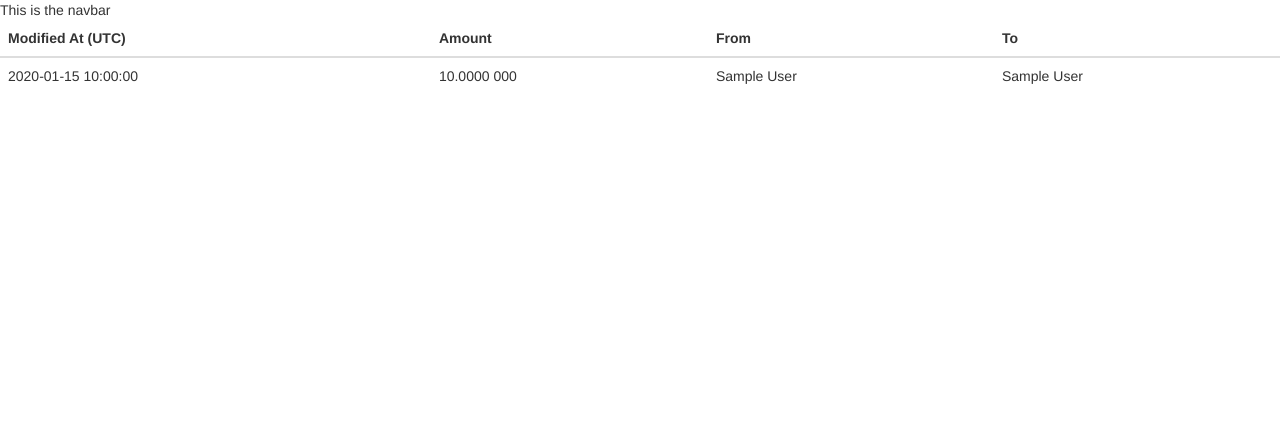
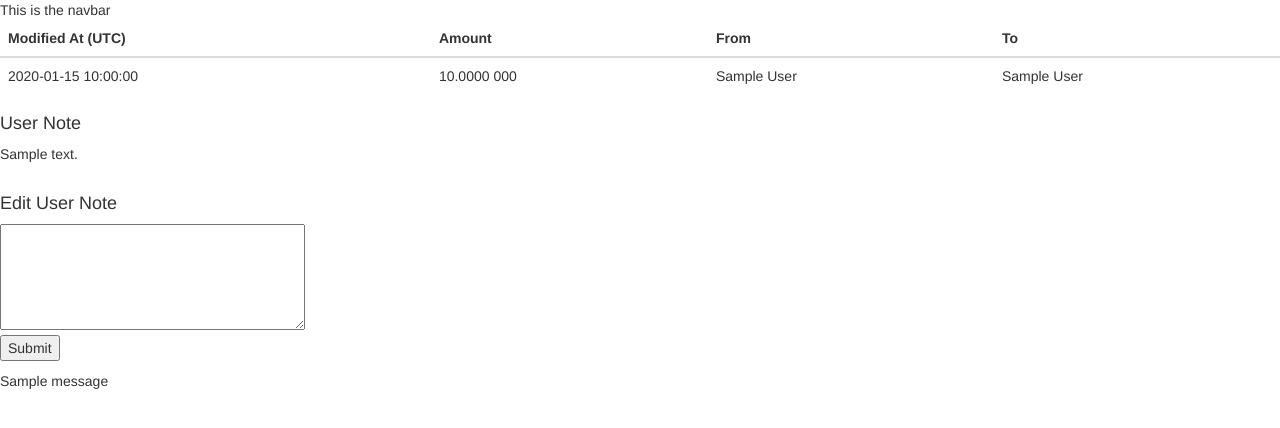
Before and after one commit to JessHatfield/Money_Movement_Viewer, a Flask app: page /view_money_movement/1 in a window 1280 px wide. Shown: the top 428 px of the page. Run offline with Flask 2, Linux system fonts and the light colour scheme; tables that the repository leaves empty hold one stand-in row (values such as "Sample post"); one stand-in notice (Sample message) is shown; some libraries are stand-ins or nearby versions.

Commit message:
Added basic view_money_movements template + route Added basic view_single_money_movement template + route

```diff
--- a/app/__init__.py
+++ b/app/__init__.py
@@ -19,7 +19,7 @@ def create_app(config_class=Config):
 
     register_extensions(app)
 
-    app.logger.setLevel(logging.INFO)
+    app.logger.setLevel(logging.DEBUG)
 
     app.register_blueprint(route_bp)
 
--- /dev/null
+++ b/app/forms.py
@@ -0,0 +1,8 @@
+from flask_wtf import FlaskForm
+from wtforms import StringField, SubmitField
+from wtforms.widgets import TextArea
+
+
+class MoneyMovementNote(FlaskForm):
+    user_note = StringField('User Note',widget=TextArea())
+    submit = SubmitField('Submit')
--- a/app/routes/routes.py
+++ b/app/routes/routes.py
@@ -1,7 +1,9 @@
+from app.forms import MoneyMovementNote
 from app.routes import bp
 # allows us to log messages via the logger instance attached to global app
-from flask import current_app, render_template
+from flask import current_app, render_template, flash
 from app.models import MoneyMovement
+from app.extensions import db
 
 
 # In production Nginx would capture URL/IP/Method
@@ -17,12 +19,37 @@ def view_all_money_movements():
     return render_template("view_money_movements.html", money_movements=money_movements)
 
 
-@bp.route('/view_money_movement/<movement_id>')
+@bp.route('/view_money_movement/<movement_id>', methods=['POST'])
+def edit_money_movement_note(movement_id):
+    user_note_form = MoneyMovementNote()
+
+    if user_note_form.validate_on_submit():
+        new_user_note = user_note_form.data['user_note']
+        current_app.logger.info("Received New Note From User")
+
+        money_movement = MoneyMovement.query.filter_by(id=movement_id).first()
+
+        money_movement.user_note = new_user_note
+
+        db.session.commit()
+
+        current_app.logger.info(f"Updated Note For Money Transfer {money_movement}")
+        current_app.logger.debug({"message": "Updated Note For Money Transfer", "money_movement": money_movement,
+                                  "user_note": new_user_note})
+
+        flash('User Note Updated Successfully')
+
+        # Need to flash success message to user!
+
+        return render_template("edit_money_movement.html", money_movement=money_movement, form=user_note_form)
+
+
+@bp.route('/view_money_movement/<movement_id>', methods=['GET'])
 def view_single_money_movement(movement_id):
     # return 404 if id does not exist
 
     # else return the template
+    user_note_form = MoneyMovementNote()
     money_movement = MoneyMovement.query.filter_by(id=movement_id).first()
 
-    return render_template("edit_money_movement.html", money_movement=money_movement)
-    pass
+    return render_template("edit_money_movement.html", money_movement=money_movement, form=user_note_form)
--- a/app/templates/edit_money_movement.html
+++ b/app/templates/edit_money_movement.html
@@ -11,6 +11,7 @@
             <th scope="col">From</th>
             <th scope="col">To</th>
 
+
         </tr>
         </thead>
         <tbody>
@@ -20,13 +21,40 @@
             <td>{{ money_movement.money_amount|string + " " + money_movement.iso_4217_currency_code }}</td>
             <td>{{ money_movement.sender.first_name + " " + money_movement.sender.last_name }}</td>
             <td>{{ money_movement.receiver.first_name + " " + money_movement.receiver.last_name }}</td>
+
         </tr>
 
 
         </tbody>
     </table>
 
+    <h4>User Note</h4>
+    <div class="card">
+        <div class="card-body" style="white-space: pre" >{{ money_movement.user_note }}</div>
+    </div> <br>
 
 
+    <form action="" method="post" novalidate>
+        {{ form.hidden_tag() }}
+
+        <p className="col">
+
+            <h4>Edit User Note </h4>
+            {{ form.user_note(cols="35",rows="5") }} <br>
+            {{ form.submit() }}
+        </p>
+
+
+    </form>
+
+    {% with messages = get_flashed_messages() %}
+        {% if messages %}
+
+            {% for message in messages %}
+                {{ message }}
+            {% endfor %}
+
+        {% endif %}
+    {% endwith %}
 
 {% endblock %}
--- a/config.py
+++ b/config.py
@@ -7,8 +7,7 @@ basedir = os.path.abspath(os.path.join(os.path.dirname(__file__)))
 load_dotenv(os.path.join(basedir, '.env'))
 
 
-
-
 class Config(object):
     SQLALCHEMY_DATABASE_URI = os.environ.get('SQLALCHEMY_DATABASE_URI')
     SQLALCHEMY_TRACK_MODIFICATIONS = False
+    SECRET_KEY = os.environ.get('SECRET_KEY')  # Secret Key required by Flask-WTF to protect forms as CSRF attack
```
Also changed, not shown: app/models.py (+8 -2 lines), tests/test_models.py (+16 -0 lines).
